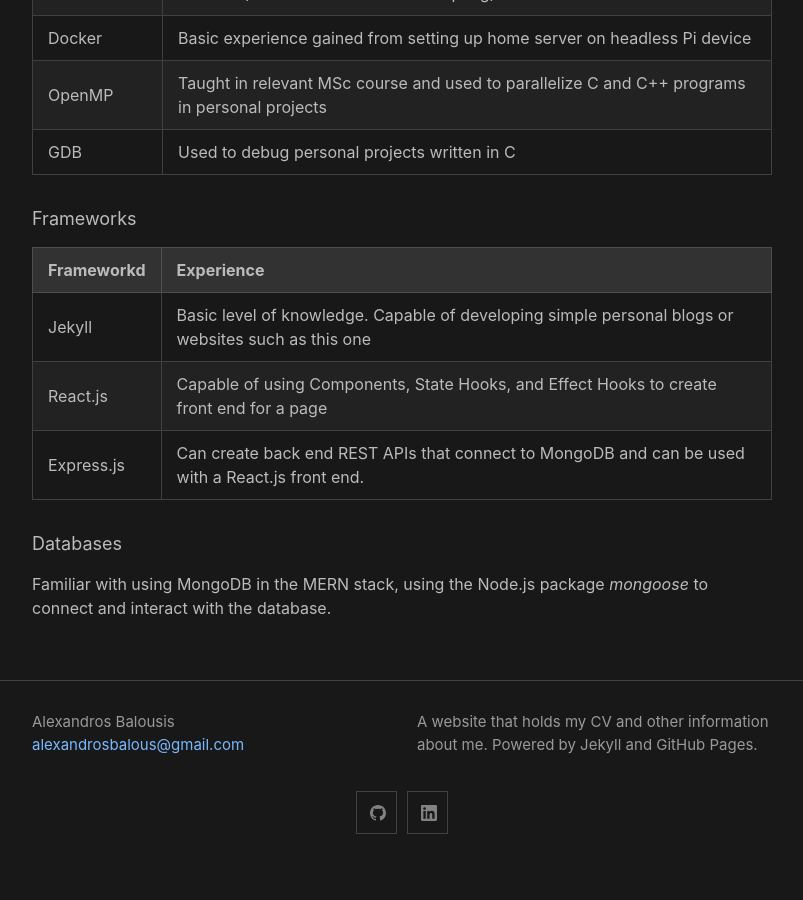
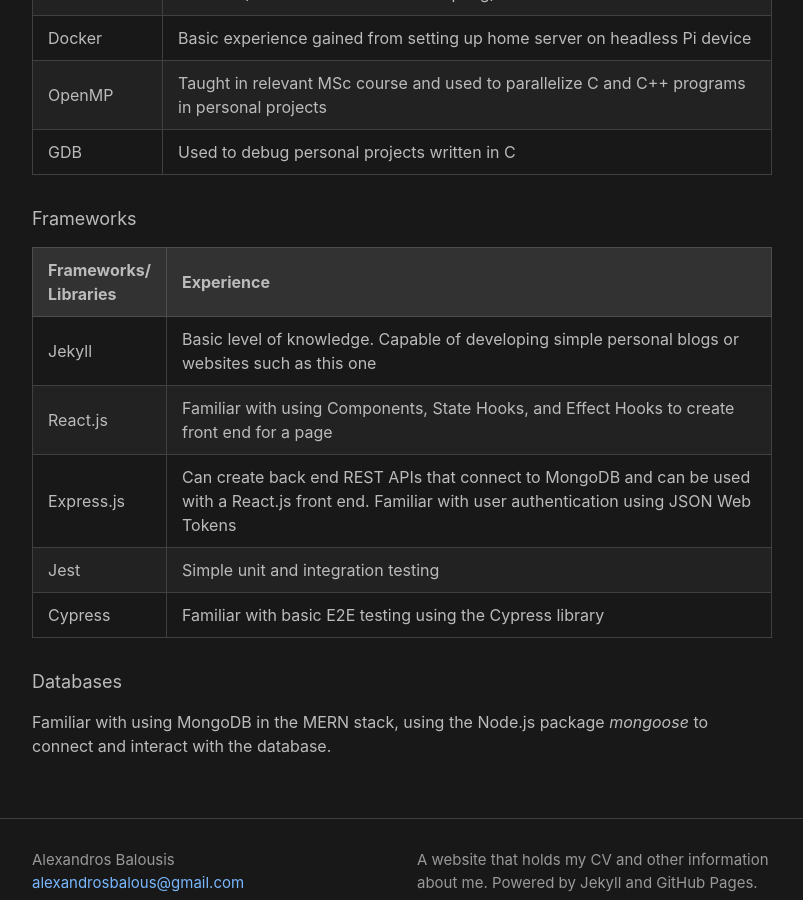
Before and after one commit to BAlexandros/BAlexandros.github.io, a Jekyll site: the page built from skills.html, in a window 1280 px wide and 900 px high, scrolled down 2435 px. Shown: the whole window, without its empty margins (238-1041 px from the left). Built offline with Jekyll 4.4.1, drawn with Linux system fonts in a browser that asks for light colours; before the commit the page ends 3304 px from its top, so only the background shows below that.

Commit message:
Added Jest and Cypress

```diff
--- a/skills.html
+++ b/skills.html
@@ -219,7 +219,7 @@
 <table>
   <thead>
     <tr>
-      <th> Frameworkd </th>
+      <th> Frameworks/<br>Libraries </th>
       <th> Experience </th>
     </tr>
   </thead>
@@ -231,13 +231,22 @@
     </tr>
     <tr>
       <td> React.js </td>
-      <td> Capable of using Components, State Hooks, and Effect Hooks to
+      <td> Familiar with using Components, State Hooks, and Effect Hooks to
            create front end for a page </td>
     </tr>
     <tr>
       <td> Express.js </td>
       <td> Can create back end REST APIs that connect to MongoDB and can
-           be used with a React.js front end.
+           be used with a React.js front end. Familiar with user authentication
+           using JSON Web Tokens </td>
+    </tr>
+    <tr>
+      <td> Jest </td>
+      <td> Simple unit and integration testing </td>
+    </tr>
+    <tr>
+      <td> Cypress </td>
+      <td> Familiar with basic E2E testing using the Cypress library </td>
     </tr>
   </tbody>
 </table>
```
